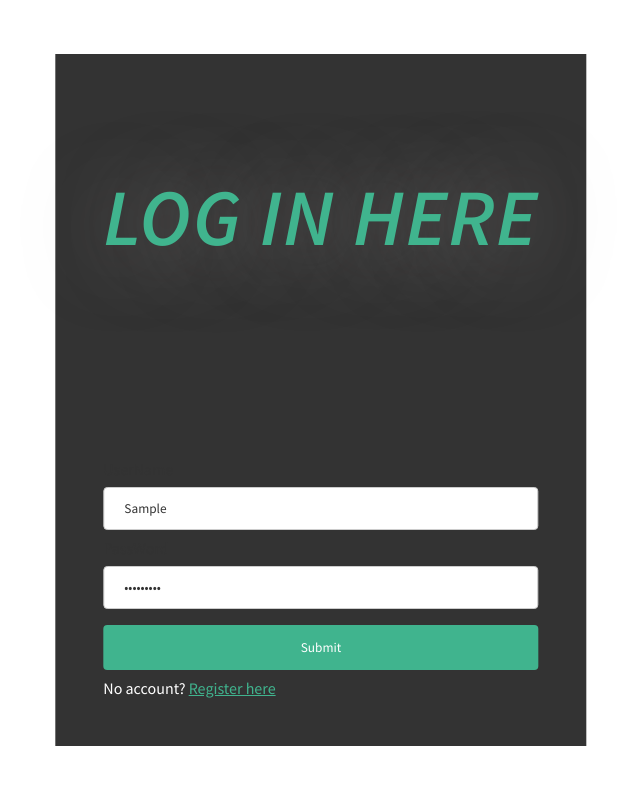
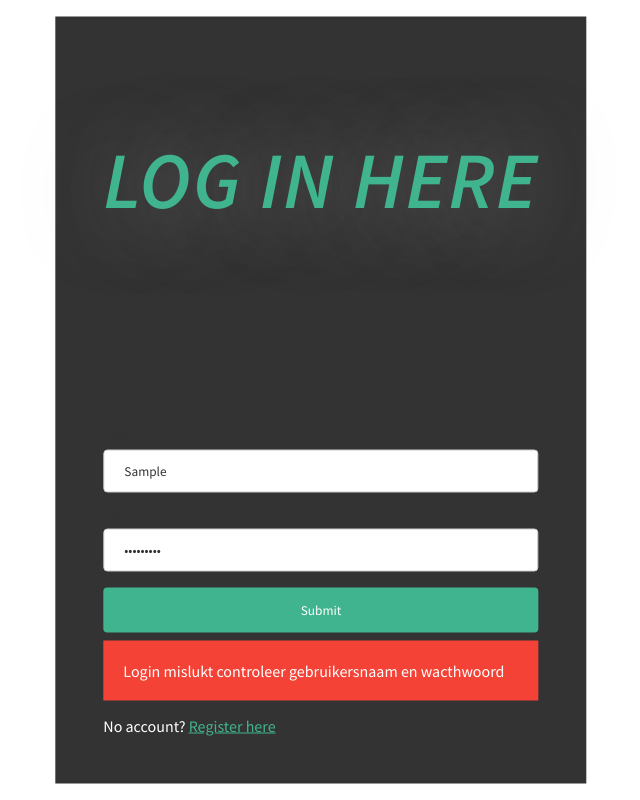
Before and after one commit to NoortjeElizaAdolfs/recepten, a React (Create React App) app: page /login in a window 1280 px wide. Both pictures are taken after typing "Sample", "Sample123" into the empty fields and a click on the button "Submit". Shown: the whole page, without its empty margins (319-959 px from the left). Built offline with nearby package versions, Linux system fonts and the light colour scheme; no server answers.

Commit message:
Add error component

```diff
--- a/src/Context/AuthContext.js
+++ b/src/Context/AuthContext.js
@@ -50,11 +50,9 @@ export function AuthContextProvider({ children }) {
                 throw new Error(`${response.status} ${response.statusText}`);
             }
         } catch (error) {
-            setToken(null);
-            return setErrorMessage("Sorry er is iets fout gegaan.");
+            return setErrorMessage("Registeren mislukt");
         }
     };
-
 
     const logout = () => {
         setToken(null);
--- a/src/Pages/Login.jsx
+++ b/src/Pages/Login.jsx
@@ -1,9 +1,10 @@
 import React, {useState, useContext} from 'react'
 import {Link, useNavigate} from "react-router-dom";
 import {AuthContext} from "../Context/AuthContext";
+import ErrorBox from '../Components/ErrorBox';
 
 const Login = () => {
-    const { login,token } = useContext(AuthContext)
+    const { login,token,errorMessage } = useContext(AuthContext)
     const [username, setUsername] = useState()
     const [password, setPassword] = useState()
 
@@ -39,6 +40,7 @@ const Login = () => {
                     <p className='label'>PassWord</p>
                     <input className='input-field' type="password" onChange={e => setPassword(e.target.value)} required placeholder='Please enter a strong password'/>
                     <button type="submit" className='button auth-button'>Submit</button>
+                    {errorMessage?<ErrorBox message={errorMessage} />:null}
                     <div>
                         <p className="switch-auth">No account? <Link to="/register">Register here</Link></p>
                     </div>
--- a/src/Pages/Register.jsx
+++ b/src/Pages/Register.jsx
@@ -29,7 +29,7 @@ const Register = () => {
         <section className='fb-item'>
             <h1 className='title'>Register Here</h1>
         </section>
-        <section>
+        <section className='fb-item'>
             <form onSubmit={handleSubmit} className='w-full flex flex-col py-4'>
                     <p className='text-white font-bold'>UserName</p>
                     <input type="text" onChange={e => setUsername(e.target.value)} required className='p-3 my-2 rounded text-black' placeholder='JohnDoe'/>
--- /dev/null
+++ b/src/components/ErrorBox.js
@@ -0,0 +1,7 @@
+import React from 'react';
+
+const ErrorBox = ({message}) => (
+    <div className='auth-error'>{message}</div>
+);
+
+export default ErrorBox;
--- a/src/styles/Content.scss
+++ b/src/styles/Content.scss
@@ -82,7 +82,13 @@
 
 .banner .banner-info a:hover{
   background: #13878b;
+}
 
+.auth-error {
+  padding: 20px;
+  margin-bottom: 15px;
+  color: $white;
+  background-color: #f44336;
 }
 
 /* For Desktop */
```
